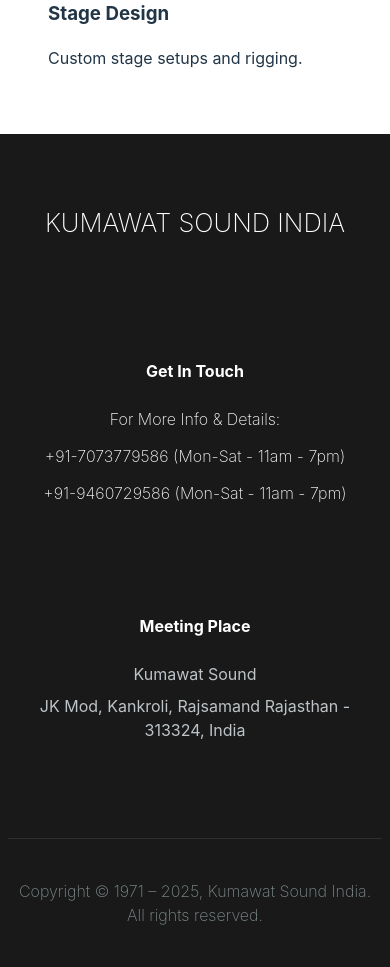
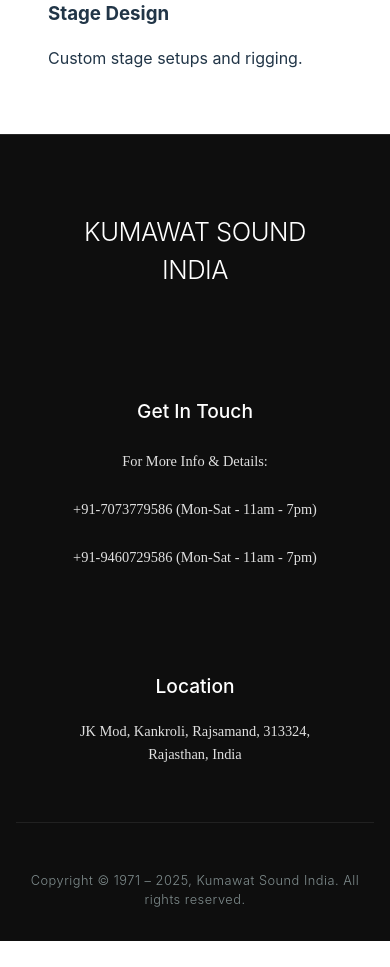
Before and after one commit to kumawat-hitesh/kumawat-sound, a React (Vite) app: page /services in a window 390 px wide. Shown: the part 720-1687 px from the top of the page. After the commit the page ends 1661 px from the top, so only its background shows below. Built offline with nearby package versions, Linux system fonts and the light colour scheme.

Commit message:
footer edit

```diff
--- a/src/components/footer/index.jsx
+++ b/src/components/footer/index.jsx
@@ -40,10 +40,10 @@
 
         {/* Address Section */}
         <div className="footer-section">
-          <h3 className="section-title">Meeting Place</h3>
+          <h3 className="section-title">Location</h3>
           <div className="address">
-            <p>Kumawat Sound</p>
-            <p>JK Mod, Kankroli, Rajsamand Rajasthan - 313324, India</p>
+            <i class="bi bi-geo-alt-fill"></i>
+            <p> JK Mod, Kankroli, Rajsamand, 313324, Rajasthan, India</p>
           </div>
         </div>
       </div>
--- a/src/components/footer/style.css
+++ b/src/components/footer/style.css
@@ -1,119 +1,131 @@
 :root {
-  --primary-color: white;
-  --secondary-color: red;
-  --text-color: white;
-  --bg-color: rgba(0, 0, 0, 0.9);
+  --primary-color: #ffffff;
+  --secondary-color: #ff4d4d;
+  --text-color: #e0e0e0;
+  --bg-color: rgba(10, 10, 10, 0.98);
+  --section-spacing: 2.5rem;
 }
 
 /* Base Styles */
 .footer {
   background: var(--bg-color);
   color: var(--text-color);
-  padding: 1rem;
+  padding: 4rem 1rem 2rem;
   margin-top: auto;
+  border-top: 1px solid rgba(255, 255, 255, 0.1);
 }
 
 .footer-content {
   display: grid;
-  grid-template-columns: repeat(auto-fit, minmax(250px, 1fr));
-  gap: 2rem;
-  max-width: 1300px;
+  grid-template-columns: repeat(auto-fit, minmax(280px, 1fr));
+  gap: 3rem;
+  max-width: 1280px;
   margin: 0 auto;
+  padding: 0 1.5rem;
 }
 
 /* Sections */
 .footer-section {
   padding: 1rem;
-  margin-bottom: 1.5rem;
 }
 
 .company-name {
-  font-size: 2rem;
+  font-size: 2.2rem;
   color: var(--primary-color);
-  font-weight: 200;
-}
-
-.tagline {
-  color: #bdc3c7;
+  font-weight: 300;
+  letter-spacing: -0.5px;
   margin-bottom: 1.5rem;
-  font-weight: 300;
+  position: relative;
+  display: inline-block;
 }
 
 .section-title {
   color: var(--primary-color);
-  font-size: 1rem;
-  margin-bottom: 1rem;
-  padding-bottom: 0.5rem;
+  font-size: 20px;
+  font-weight: 500;
   display: inline-block;
 }
 
-/* Contact Info */
-.contact-info p,
-.career-info p {
-  margin: 0.7rem 0;
-  line-height: 1.6;
-  font-weight: 200;
-}
-
-.email {
-  color: var(--primary-color);
-  font-weight: 500;
-}
-
-/* Social Icons */
-.social-icons {
-  display: flex;
-  gap: 1.5rem;
-  margin-top: 1.5rem;
-}
-
-.social-icons a {
-  color: var(--text-color);
-  font-size: 1.8rem;
-  transition: all 0.3s ease;
-}
-
-.social-icons a:hover {
-  color: var(--primary-color);
-  transform: scale(1.2);
+/* Contact Information */
+.contact-info p {
+  margin: 0px;
+  font-weight: 300;
+  position: relative;
+  list-style: none;
+  line-height: 2rem;
+  font-family: "Times New Roman", Times, serif;
 }
 
 /* Address Section */
+.address {
+  display: flex;
+  font-family: "Times New Roman", Times, serif;
+  font-size: 15px;
+}
+
 .address p {
-  margin: 0.5rem 0;
-  color: #bdc3c7;
+  color: var(--text-color);
+  font-weight: 300;
+  line-height: 1.6;
+  margin: 0px;
 }
 
 /* Copyright Section */
 .copyright-section {
   grid-column: 1 / -1;
   text-align: center;
-  margin-top: 3rem;
-  padding-top: 2rem;
-  border-top: 1px solid rgba(255, 255, 255, 0.1);
-  font-size: 1rem;
-  font-weight: 200;
+  margin-top: var(--section-spacing);
+  padding-top: 2.5rem;
+  border-top: 1px solid rgba(255, 255, 255, 0.08);
 }
 
 .copyright-section p {
   margin: 0.5rem 0;
   color: #7f8c8d;
+  font-size: 0.9rem;
+  font-weight: 300;
+  letter-spacing: 0.5px;
+}
+
+/* Interactive Elements */
+.footer a {
+  transition: all 0.3s cubic-bezier(0.4, 0, 0.2, 1);
+}
+
+.footer a:hover {
+  color: var(--secondary-color);
+  text-decoration: none;
 }
 
 /* Responsive Design */
-@media (max-width: 1024px) {
-  /* Tablet */
+@media (max-width: 1200px) {
+  /* Desktop */
   .footer-content {
-    grid-template-columns: repeat(2, 1fr);
-    gap: 1.5rem;
+    gap: 2.5rem;
   }
 
   .company-name {
-    font-size: 1.8rem;
+    font-size: 2rem;
+  }
+}
+
+@media (max-width: 1024px) {
+  /* Tablet */
+  .footer {
+    padding: 3rem 1rem 2rem;
   }
 
-  .footer-btn {
-    max-width: 180px;
+  .footer-content {
+    grid-template-columns: repeat(2, 1fr);
+    gap: 2rem;
+  }
+
+  .section-title {
+    font-size: 1.3rem;
+  }
+
+  .contact-info p {
+    font-size: 0.95rem;
   }
 }
 
@@ -122,46 +134,61 @@
   .footer-content {
     grid-template-columns: 1fr;
     text-align: center;
+    padding: 0 1rem;
+  }
+
+  .company-name {
+    font-size: 1.8rem;
+    margin-left: auto;
+    margin-right: auto;
+  }
+
+  .company-name::after {
+    left: 50%;
+    transform: translateX(-50%);
   }
 
   .section-title {
+    text-align: center;
     display: block;
+    width: 100%;
+  }
+
+  .contact-info p {
+    padding-left: 0;
     text-align: center;
   }
 
-  .footer-btn {
-    margin: 1rem auto;
-  }
-
-  .social-icons {
+  .address {
+    align-items: center;
     justify-content: center;
-  }
-
-  .address {
-    text-align: center;
   }
 }
 
 @media (max-width: 480px) {
   /* Mobile */
   .footer {
-    padding: 2rem 0.5rem;
+    padding: 2.5rem 1rem 1.5rem;
   }
 
   .company-name {
     font-size: 1.6rem;
   }
 
-  .tagline {
+  .section-title {
+    font-size: 1.2rem;
+  }
+
+  .contact-info p {
+    font-size: 0.9rem;
+    margin: 1rem 0;
+  }
+
+  .address p {
     font-size: 0.9rem;
   }
 
-  .footer-btn {
-    padding: 0.6rem 1rem;
-    font-size: 0.9rem;
-  }
-
-  .social-icons a {
-    font-size: 1.5rem;
+  .copyright-section p {
+    font-size: 0.8rem;
   }
 }
```
